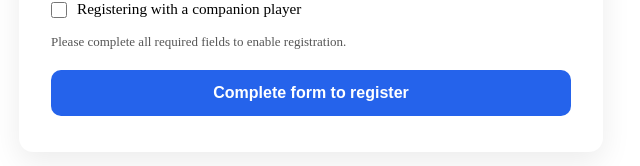
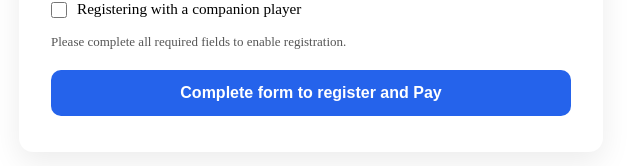
Before and after one commit to markhartley0929-netizen/SingleEventRegistration, a React (Vite) app: page /register in a window 1280 px wide. Shown: the part 980-1146 px from the top of the page, without its empty margins (329-969 px from the left). Built offline with nearby package versions, Linux system fonts and the light colour scheme.

Commit message:
PayPal integration + guards v14

```diff
--- a/src/components/PlayerRegistrationForm.tsx
+++ b/src/components/PlayerRegistrationForm.tsx
@@ -745,7 +745,7 @@ alert(data?.message || "Registration failed");
   className="submit-btn"
   disabled={!canSubmit}
 >
-  {canSubmit ? "Register" : "Complete form to register"}
+  {canSubmit ? "Register and Pay" : "Complete form to register and Pay"}
 </button>
 
 
```
